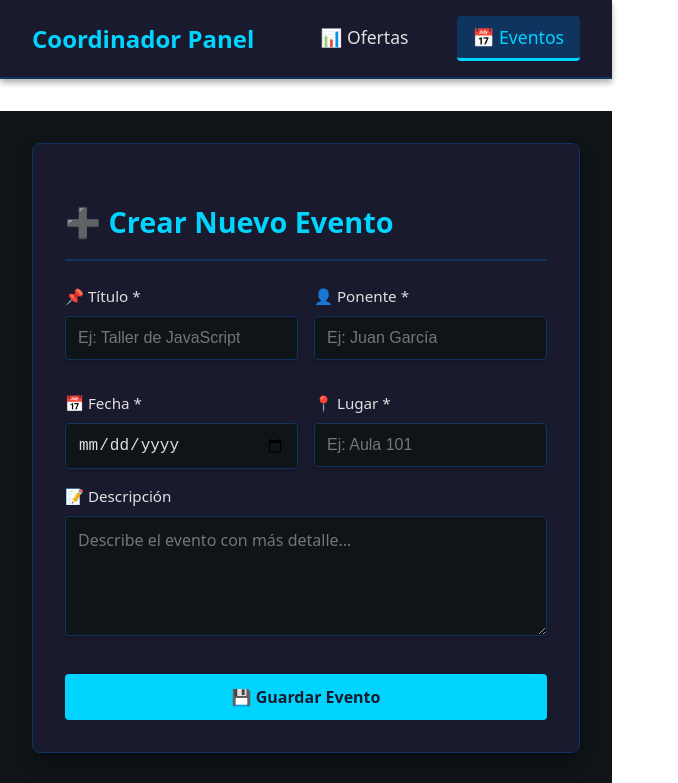
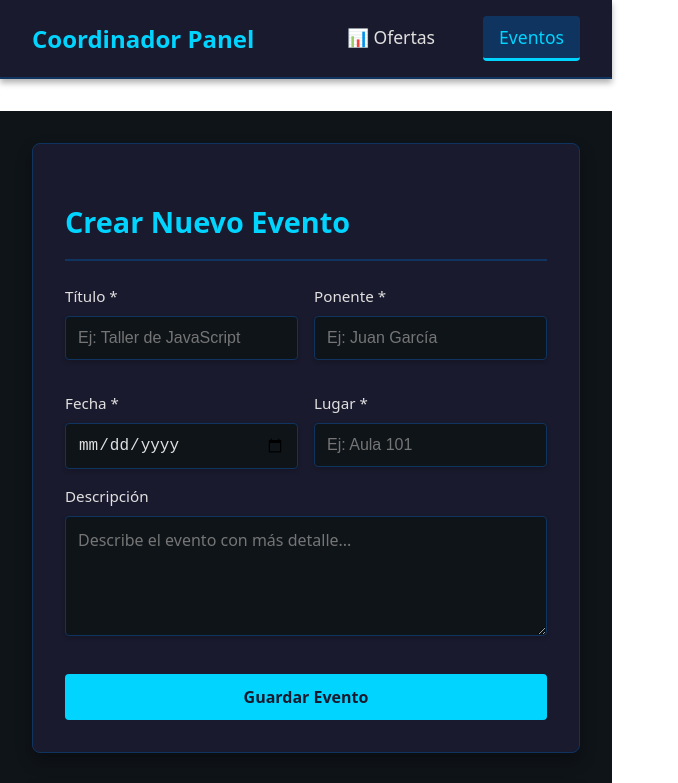
Before and after one commit to Pablovgdf/BolsaEmpleo, a React (Vite) app in the folder CoordinadorWeb/panel-coordinador/: page /eventos in a window 1280 px wide. Shown: the top 783 px of the page, without its empty margins (0-678 px from the left). Built offline with nearby package versions, Linux system fonts and the light colour scheme; no server answers; the database is empty; sample sign-in values are in the browser's storage.

Commit message:
eliminar emoticonos

```diff
--- a/CoordinadorWeb/panel-coordinador/src/Components/NavBar.jsx
+++ b/CoordinadorWeb/panel-coordinador/src/Components/NavBar.jsx
@@ -58,7 +58,7 @@ export default function NavBar() {
           to="/eventos"
           style={location.pathname === '/eventos' ? activeLinkStyle : linkStyle}
         >
-          📅 Eventos
+          Eventos
         </Link>
       </div>
     </nav>
--- a/CoordinadorWeb/panel-coordinador/src/pages/Dashboard.jsx
+++ b/CoordinadorWeb/panel-coordinador/src/pages/Dashboard.jsx
@@ -152,7 +152,7 @@ const Dashboard = () => {
         activa: true
       });
 
-      setMensaje("¡Oferta publicada correctamente! 🚀");
+      setMensaje("Oferta publicada correctamente!");
 
       // Limpiamos el formulario
       setFormData({ titulo: '', empresa: '', descripcion: '', link: '' });
@@ -164,7 +164,7 @@ const Dashboard = () => {
     } catch (error) {
       console.error("Error al guardar: ", error);
       const msg = error?.message ? error.message : 'Error desconocido al guardar.';
-      setMensaje(`❌ ${msg}`);
+      setMensaje(msg);
     }
   };
 
--- a/CoordinadorWeb/panel-coordinador/src/pages/Eventos.jsx
+++ b/CoordinadorWeb/panel-coordinador/src/pages/Eventos.jsx
@@ -62,7 +62,7 @@ export default function Eventos() {
     hoy.setHours(0, 0, 0, 0); // Comparar solo fechas, sin hora
 
     if (fechaEvento < hoy) {
-      alert('❌ No puedes crear eventos con fecha anterior a la actual');
+      alert('No puedes crear eventos con fecha anterior a la actual');
       return;
     }
 
@@ -83,11 +83,11 @@ export default function Eventos() {
         descripcion: '',
       });
 
-      alert('✅ Evento creado exitosamente');
+      alert('Evento creado exitosamente');
     } catch (error) {
       console.error('Error al crear evento:', error);
       const errMsg = error?.message ? `${error.message}` : 'error desconocido';
-      alert(`❌ Error al crear el evento: ${errMsg}`);
+      alert(`Error al crear el evento: ${errMsg}`);
     } finally {
       setLoading(false);
     }
@@ -122,7 +122,7 @@ export default function Eventos() {
     hoy.setHours(0, 0, 0, 0);
 
     if (fechaEvento < hoy) {
-      alert('❌ No puedes establecer una fecha anterior a la actual');
+      alert('No puedes establecer una fecha anterior a la actual');
       return;
     }
 
@@ -133,10 +133,10 @@ export default function Eventos() {
       });
       setEditEventId(null);
       setEditEvento({ titulo: '', ponente: '', fecha: '', lugar: '', descripcion: '' });
-      alert('✅ Evento actualizado correctamente');
+      alert('Evento actualizado correctamente');
     } catch (error) {
       console.error('Error actualizando evento', error);
-      alert('❌ Error al actualizar el evento');
+      alert('Error al actualizar el evento');
     }
   };
 
@@ -283,11 +283,11 @@ export default function Eventos() {
     <div style={containerStyle}>
       {/* Formulario */}
       <section style={sectionStyle}>
-        <h2 style={titleStyle}>➕ Crear Nuevo Evento</h2>
+        <h2 style={titleStyle}>Crear Nuevo Evento</h2>
         <form onSubmit={handleSubmit}>
           <div style={{ display: 'grid', gridTemplateColumns: '1fr 1fr', gap: '1rem' }}>
             <div style={formGroupStyle}>
-              <label style={labelStyle}>📌 Título *</label>
+              <label style={labelStyle}>Título *</label>
               <input
                 type="text"
                 name="titulo"
@@ -301,7 +301,7 @@ export default function Eventos() {
             </div>
 
             <div style={formGroupStyle}>
-              <label style={labelStyle}>👤 Ponente *</label>
+              <label style={labelStyle}>Ponente *</label>
               <input
                 type="text"
                 name="ponente"
@@ -315,7 +315,7 @@ export default function Eventos() {
             </div>
 
             <div style={formGroupStyle}>
-              <label style={labelStyle}>📅 Fecha *</label>
+              <label style={labelStyle}>Fecha *</label>
               <input
                 type="date"
                 name="fecha"
@@ -328,7 +328,7 @@ export default function Eventos() {
             </div>
 
             <div style={formGroupStyle}>
-              <label style={labelStyle}>📍 Lugar *</label>
+              <label style={labelStyle}>Lugar *</label>
               <input
                 type="text"
                 name="lugar"
@@ -343,7 +343,7 @@ export default function Eventos() {
           </div>
 
           <div style={formGroupStyle}>
-            <label style={labelStyle}>📝 Descripción</label>
+            <label style={labelStyle}>Descripción</label>
             <textarea
               name="descripcion"
               value={formData.descripcion}
@@ -370,14 +370,14 @@ export default function Eventos() {
             }}
             disabled={loading}
           >
-            {loading ? '⏳ Guardando...' : '💾 Guardar Evento'}
+            {loading ? 'Guardando...' : 'Guardar Evento'}
           </button>
         </form>
       </section>
 
       {/* Lista de Eventos */}
       <section style={sectionStyle}>
-        <h2 style={titleStyle}>📅 Eventos Programados</h2>
+        <h2 style={titleStyle}>Eventos Programados</h2>
 
         {eventos.length === 0 ? (
           <div style={noEventsStyle}>
@@ -403,23 +403,23 @@ export default function Eventos() {
                 {editEventId === evento.id ? (
                   <form onSubmit={handleUpdate}>
                     <div style={formGroupStyle}>
-                      <label style={labelStyle}>📌 Título *</label>
+                      <label style={labelStyle}>Título *</label>
                       <input name="titulo" value={editEvento.titulo} onChange={handleEditChange} style={inputStyle} />
                     </div>
                     <div style={formGroupStyle}>
-                      <label style={labelStyle}>👤 Ponente *</label>
+                      <label style={labelStyle}>Ponente *</label>
                       <input name="ponente" value={editEvento.ponente} onChange={handleEditChange} style={inputStyle} />
                     </div>
                     <div style={formGroupStyle}>
-                      <label style={labelStyle}>📅 Fecha *</label>
+                      <label style={labelStyle}>Fecha *</label>
                       <input name="fecha" type="date" value={editEvento.fecha} onChange={handleEditChange} style={inputStyle} />
                     </div>
                     <div style={formGroupStyle}>
-                      <label style={labelStyle}>📍 Lugar *</label>
+                      <label style={labelStyle}>Lugar *</label>
                       <input name="lugar" value={editEvento.lugar} onChange={handleEditChange} style={inputStyle} />
                     </div>
                     <div style={formGroupStyle}>
-                      <label style={labelStyle}>📝 Descripción</label>
+                      <label style={labelStyle}>Descripción</label>
                       <textarea name="descripcion" value={editEvento.descripcion} onChange={handleEditChange} style={textareaStyle} />
                     </div>
                     <div style={{ display: 'flex', gap: '8px' }}>
@@ -429,22 +429,22 @@ export default function Eventos() {
                   </form>
                 ) : (
                   <>
-                    <h3 style={eventTitleStyle}>🎯 {evento.titulo}</h3>
+                    <h3 style={eventTitleStyle}>{evento.titulo}</h3>
                     <div style={eventDetailsStyle}>
-                      <strong>👤 Ponente:</strong> {evento.ponente}
+                      <strong>Ponente:</strong> {evento.ponente}
                     </div>
                     <div style={eventDetailsStyle}>
-                      <strong>📅 Fecha:</strong> {parseFecha(evento.fecha) ? parseFecha(evento.fecha).toLocaleDateString('es-ES') : 'Fecha no válida'}
+                      <strong>Fecha:</strong> {parseFecha(evento.fecha) ? parseFecha(evento.fecha).toLocaleDateString('es-ES') : 'Fecha no válida'}
                     </div>
                     <div style={eventDetailsStyle}>
-                      <strong>📍 Lugar:</strong> {evento.lugar}
+                      <strong>Lugar:</strong> {evento.lugar}
                     </div>
                     <div style={eventDetailsStyle}>
-                      <strong>👥 Asistentes:</strong> {evento.asistentes ?? 0}
+                      <strong>Asistentes:</strong> {evento.asistentes ?? 0}
                     </div>
                     {evento.descripcion && (
                       <div style={eventDescriptionStyle}>
-                        <strong>📝 Descripción:</strong>
+                        <strong>Descripción:</strong>
                         <p>{evento.descripcion}</p>
                       </div>
                     )}
```
